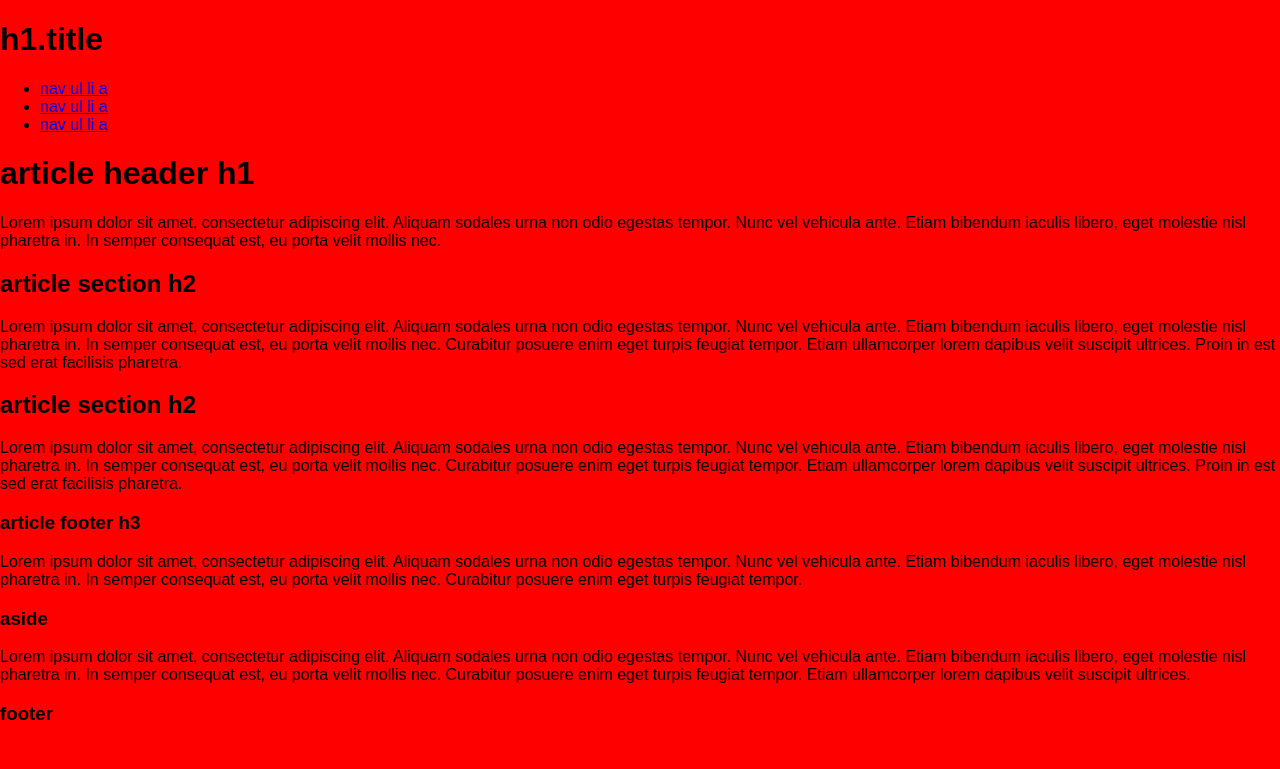
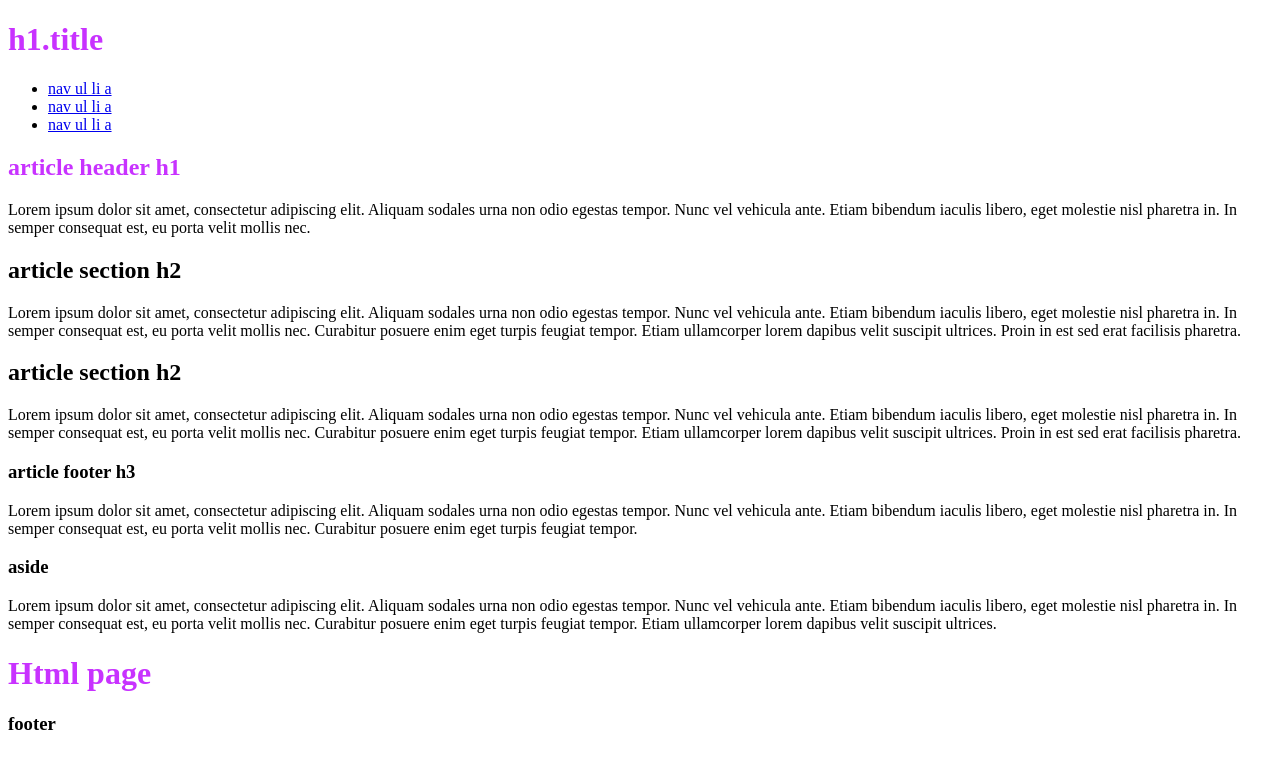
Before and after one commit to Yanze/TaskBuster-Django, a Django app: page / in a window 1280 px wide. Shown: the top 769 px of the page. Run offline with Django 3.2, Linux system fonts and the light colour scheme; some libraries are stand-ins or nearby versions.

Commit message:
fixed the template founding bug

```diff
--- a/taskbuster/static/css/main.css
+++ b/taskbuster/static/css/main.css
@@ -1,6 +1,3 @@
-.title h1{
+h1{
   color: rgba(200, 50, 255, 1);
 }
-body{
-  background: red;
-}
--- a/taskbuster/templates/base.html
+++ b/taskbuster/templates/base.html
@@ -11,12 +11,8 @@
         <meta name="viewport" content="width=device-width, initial-scale=1">
 
         {% load staticfiles %}
-        <link rel="stylesheet" href="{% static 'static/css/main.css' %}">
+        <link rel="stylesheet" href="{% static 'css/main.css' %}">
 
-        <link rel="stylesheet" href="css/normalize.min.css">
-        <link rel="stylesheet" href="css/main.css">
-
-        <script src="js/vendor/modernizr-2.8.3-respond-1.4.2.min.js"></script>
     </head>
     <body>
         <!--[if lt IE 8]>
@@ -64,6 +60,11 @@
                 </aside>
 
             </div> <!-- #main -->
+
+            <div>
+              {% block content %}
+              {% endblock %}
+            </div>
         </div> <!-- #main-container -->
 
         <div class="footer-container">
--- a/taskbuster/templates/taskbuster/index.html
+++ b/taskbuster/templates/task_buster/index.html
@@ -1,2 +1,6 @@
 {% extends "base.html" %}
 {% block head_title %}TaskBuster Django Tutorial{% endblock %}
+
+{% block content%}
+  <h1>Html page</h1>
+{% endblock %}
--- a/taskbuster/views.py
+++ b/taskbuster/views.py
@@ -2,4 +2,4 @@
 from django.shortcuts import render
 
 def home(request):
-    return render(request, "taskbuster/index.html", {})
+    return render(request, "task_buster/index.html", {})
```
Also changed, not shown: taskbuster/settings/base.py (+16 -6 lines), taskbuster/static/js/main.js (added), 5 other files.
